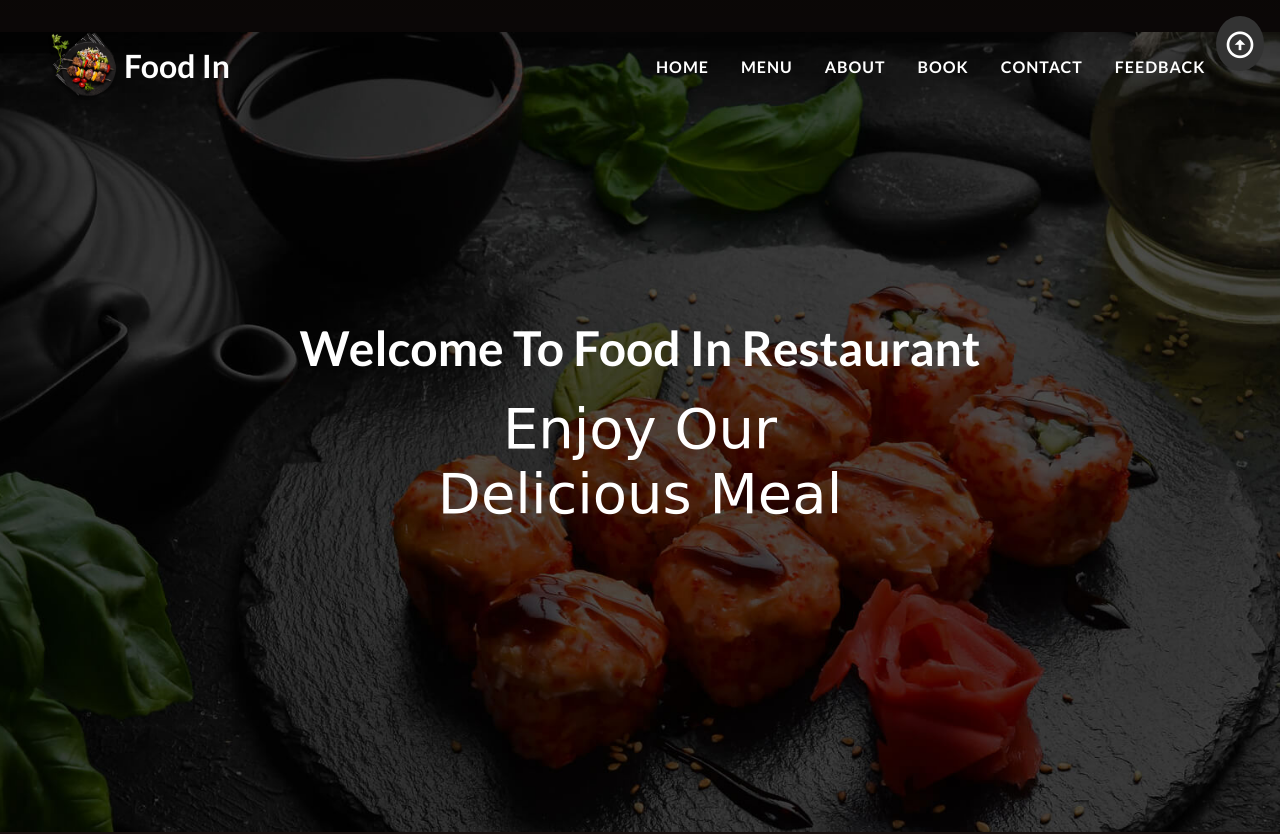
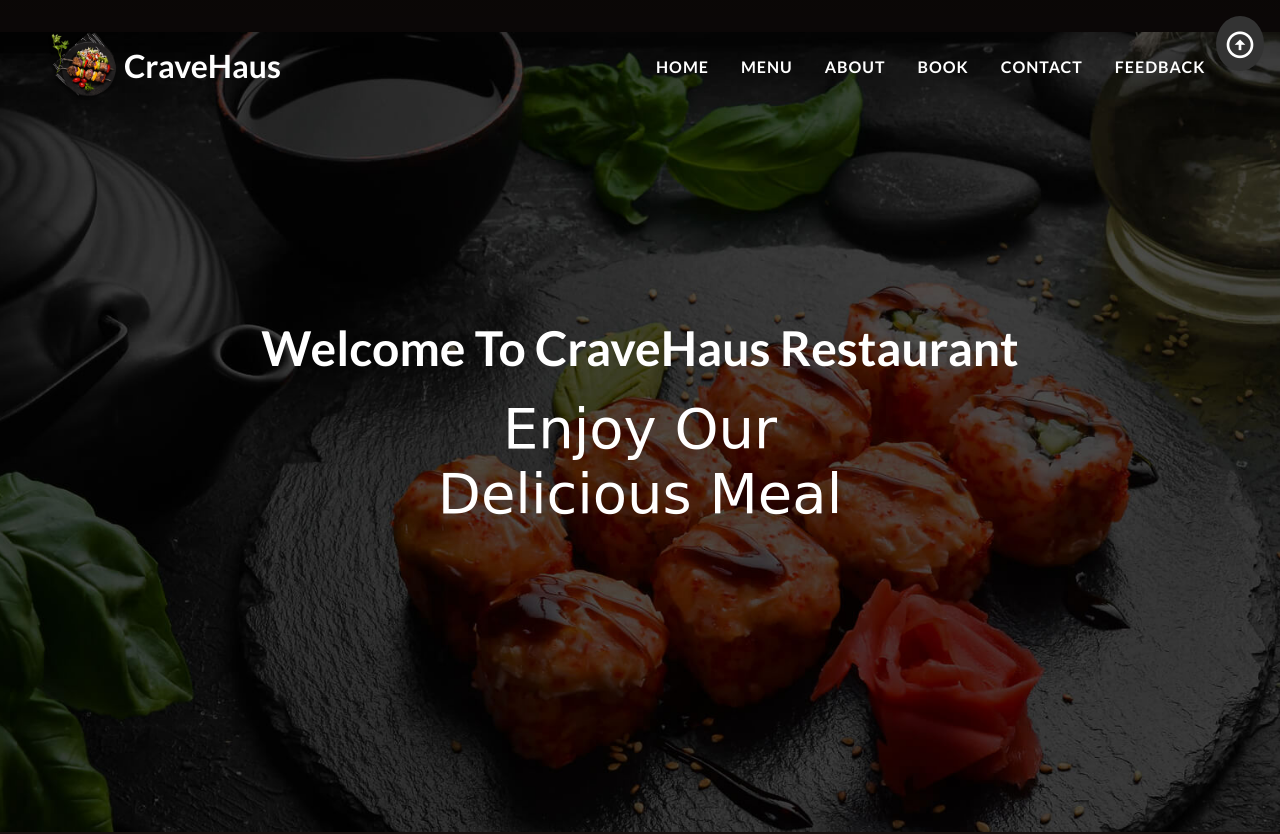
Before and after one commit to gargijoshi9/gargijoshi9.github.io, a plain HTML site: page index.html in a window 1280 px wide. Shown: the top 834 px of the page. Drawn offline with nearby package versions, Linux system fonts and the light colour scheme; a web font is replaced by a local one.

Commit message:
change of name

```diff
--- a/index.html
+++ b/index.html
@@ -3,7 +3,7 @@
 <head>
     <meta charset="UTF-8">
     <meta name="viewport" content="width=device-width, initial-scale=1.0">
-    <title>restaurant web</title>
+    <title>CraveHaus</title>
     <link rel="stylesheet" href="style.css">
     <link
     href="https://cdn.jsdelivr.net/npm/remixicon@4.3.0/fonts/remixicon.css"
@@ -21,7 +21,7 @@
             <nav class="navbar">
                 <div class="logo">
                     <img src="images/shape-9.png" alt="">
-                    <span>food in</span>
+                    <span>CraveHaus</span>
                 </div>
 
                 <ul class="nav_items" id="nav_links">
@@ -42,7 +42,7 @@
             </nav>
             <section class="main">
 
-                <span class="heading_1">welcome to Food In restaurant</span>
+                <span class="heading_1">welcome to CraveHaus restaurant</span>
                 <span class="heading">enjoy our <br>delicious meal</span>
 
             </section>
@@ -160,7 +160,7 @@
 
             </div>
             <div class="footer_bar">
-                copyright © food in . All rights reserved.
+                copyright © CraveHaus. All rights reserved.
             </div>
         </footer>
 
```
